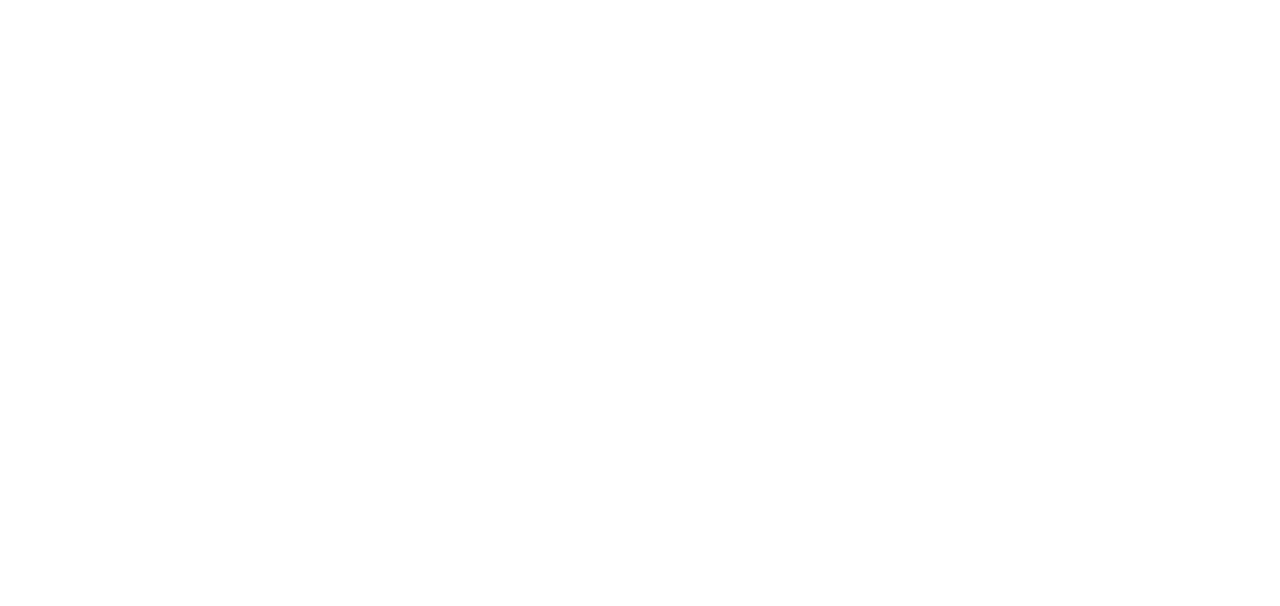
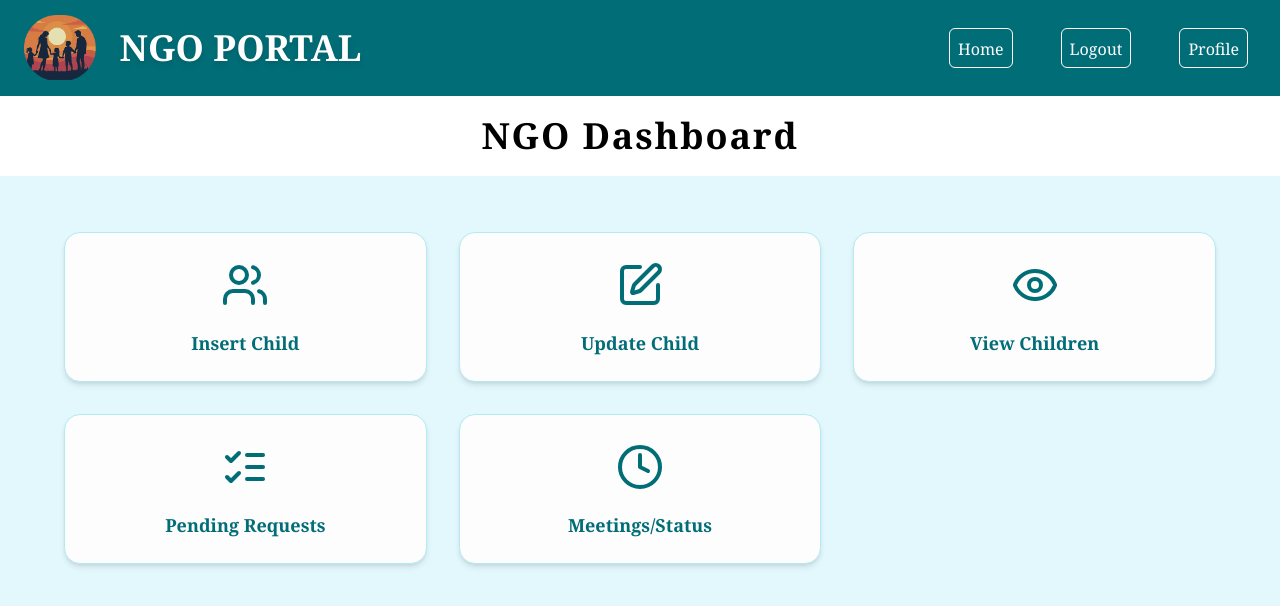
Before and after one commit to forever-found-org/forever-found, a React (Create React App) app: page /ngo-home in a window 1280 px wide. Before the commit this address had no page. Shown: the top 606 px of the page. Built offline with nearby package versions, Linux system fonts and the light colour scheme.

Commit message:
ngo home completed

```diff
--- a/package.json
+++ b/package.json
@@ -8,6 +8,7 @@
     "@testing-library/jest-dom": "^6.6.3",
     "@testing-library/react": "^16.3.0",
     "@testing-library/user-event": "^13.5.0",
+    "lucide-react": "^0.513.0",
     "react": "^19.1.0",
     "react-dom": "^19.1.0",
     "react-icons": "^5.5.0",
--- a/src/App.js
+++ b/src/App.js
@@ -10,6 +10,7 @@
 import About from './pages/About';
 import Help from './pages/Help';
 import FormReviewPage from './pages/FormReviewPage';
+import Ngo_Home from './pages/Ngo_Home';
 
 function App() {
 
@@ -22,11 +23,13 @@
 
       <Route path="/adopter-SignUp" element={<SignUpAdopter />} />
       <Route path ="/ngo-signup" element={<SignupNgo/>}/>
-      <Route path="/adopter-home" element={<Adopter_Home />} />
       <Route path="/review-signup-form" element={<FormReviewPage />} />
 
+      <Route path="/adopter-home" element={<Adopter_Home />} />
       <Route path="/adopter-home/:name" element={<NgoDetails/>}/>
       <Route path="/adopter-home/parenting-guide" element={<Parenting_guide/>}/>
+
+      <Route path="/ngo-home" element={<Ngo_Home />} />
 
       </Routes>
     </Router>
--- a/src/components/Adopter_Home_c/AH_Navbar.jsx
+++ b/src/components/Adopter_Home_c/AH_Navbar.jsx
@@ -11,7 +11,7 @@
     return (
         <div className="h-20  p-2 pr-20 flex justify-between sticky top-0 z-50" style={{backgroundColor:'#006D77'}}>
             <div className="h-auto w-[6%]">
-                <img className="" src={logo} alt="logo" />
+                <img  src={logo} alt="logo" />
             </div>
             <button className="h-10 mt-3 font-serif border border-white p-2 rounded-md text-white  hover:bg-white hover:text-black hover:font-bold capitalize" onClick={toHome} >home</button>
             <button className="h-10 mt-3 font-serif border border-white p-2 rounded-md text-white hover:border-2 capitalize hover:bg-white hover:text-black hover:font-bold" >request history</button>
--- a/src/components/Adopter_Home_c/NGOcard.jsx
+++ b/src/components/Adopter_Home_c/NGOcard.jsx
@@ -2,7 +2,7 @@
 function NGOcard({ image, name, location }) {
     return (
         <Link to={`/adopter-home/${encodeURIComponent(name)}`}>
-        <div className="m-4 rounded-lg bg-white/80 border border-gray-300 shadow-md flex flex-col items-center hover: cursor-pointer">
+        <div className="m-4 rounded-lg bg-white/80 border border-gray-300 shadow-md flex flex-col items-center hover:cursor-pointer transition hover:shadow-xl hover:scale-105">
                 <div className="p-3 mt-4 mx-4 border bg-white/90 border-gray-300 flex justify-center rounded-md">
                     <img className="w-40 h-40 object-cover rounded-md" src={image} alt={name} />
                 </div>
--- /dev/null
+++ b/src/components/Common_Components/Ngo_Layout.jsx
@@ -0,0 +1,20 @@
+import { useState } from "react";
+import Logout from "./Logout";
+import Ngo_Nav from "../Ngo_Home_c/Ngo_Nav";
+function Ngo_Layout({ children }){
+    const [showLogout,setLogout]=useState(false);
+    const handleLogout=()=>{
+      setLogout(true);
+    }
+    const handleNoLogout=()=>{
+      setLogout(false);
+    }
+    return (
+        <div>
+            <Ngo_Nav onLogoutClick={handleLogout}/>
+            <main >{children}</main>
+            {showLogout&& <Logout onNoLogout={handleNoLogout}/>}
+        </div>
+    );
+}
+export default Ngo_Layout ;
--- a/src/components/Home_Components/Login.jsx
+++ b/src/components/Home_Components/Login.jsx
@@ -61,7 +61,9 @@
         if(validateLogIn())
         {
             if(role==="Adopter")
-                navigate('/adopter-home');//another if for role as ngo for ngo home page
+                navigate('/adopter-home');
+            if(role==="NGO")
+                navigate('/ngo-home');
         }
 
     };
@@ -71,7 +73,7 @@
         if(validateRole())
         {
             if(role==="Adopter")
-                navigate('/adopter-SignUp');//another if for role as ngo signup page
+                navigate('/adopter-SignUp');
             if(role==="NGO")
                 navigate('/ngo-signup');
         }
@@ -104,8 +106,8 @@
                     {error.user && <p className="text-red-600 ml-2 mt-1 text-sm">{error.user}</p>}
                 </div>
                 <div className="mt-2">
-                    <label className="block text-base font-semibold text-[#4B2E2E] -mb-4 ml-4">Password</label>
-                    <PasswordInput name="pass" value={pass} onChange={(e)=>setPass(e.target.value)} className="text-md mt-1 rounded-lg p-2 border border-[#DAB49D]" placeholder="password" />
+                    <label className="block text-base font-semibold text-[#4B2E2E] -mb-2 ml-4">Password</label>
+                    <PasswordInput name="pass" value={pass} onChange={(e)=>setPass(e.target.value)} className="text-md mt-1 ml-2 rounded-lg p-2 border border-[#DAB49D]" placeholder="password" />
                     {error.pass && <p className="text-red-600 ml-5 -mt-3 text-sm">{error.pass}</p>}
                 </div>
             </div>
--- /dev/null
+++ b/src/components/Ngo_Home_c/Ngo_Display.jsx
@@ -0,0 +1,45 @@
+import { useNavigate } from "react-router-dom";
+import {UsersIcon,EditIcon,EyeIcon,ClockIcon,ListChecksIcon} from "lucide-react";
+
+const options = [
+  { label: "Insert Child", Icon: UsersIcon, path: "/ngo/insert-child" },
+  { label: "Update Child", Icon: EditIcon, path: "/ngo/update-child" },
+  { label: "View Children", Icon: EyeIcon, path: "/ngo/view-children" },
+  { label: "Pending Requests", Icon: ListChecksIcon, path: "/ngo/pending-requests" },
+  { label: "Meetings/Status", Icon: ClockIcon, path: "/ngo/meetings-status" },
+];
+
+function Ngo_Display() {
+  //const navigate = useNavigate();
+
+  return (
+    <div>
+      <div className="bg-white py-5 shadow-sm">
+        <h1 className="text-4xl font-serif font-bold text-center text-black tracking-wider">
+          NGO Dashboard
+        </h1>
+      </div>
+
+      <div className="px-4 py-10 bg-[#e3f8fd] min-h-[calc(100vh-11rem)]">
+        <div className="grid grid-cols-1 py-4 sm:grid-cols-2 md:grid-cols-3 gap-8 max-w-6xl mx-auto">
+          {options.map(({ label, Icon, path }) => (
+            <button
+              key={label}
+              // onClick={() => navigate(path)}
+              className="flex flex-col items-center justify-center bg-[#fdfdfd] rounded-2xl shadow-md hover:shadow-xl p-6 text-center transition hover:scale-105 border border-[#b2ebf2]"
+            >
+              <Icon className="w-12 h-14 mb-4 text-[#006D77]" />
+              <span className="text-lg font-serif font-semibold text-[#006D77]">
+                {label}
+              </span>
+            </button>
+          ))}
+        </div>
+      </div>
+    </div>
+  );
+}
+
+
+
+export default Ngo_Display;
--- /dev/null
+++ b/src/components/Ngo_Home_c/Ngo_Nav.jsx
@@ -0,0 +1,26 @@
+import { useNavigate } from "react-router-dom";
+import logo from "../../images/logo.png";
+function Ngo_Nav({onLogoutClick})
+{
+    const navigate=useNavigate();
+    const handleHome=()=>{
+        navigate("/ngo-home");
+    }
+    return(
+        <div className="h-24 p-2 pr-20 flex items-center relative bg-[#006D77]">
+            <div className="h-auto w-[6%] ml-4">
+                <img src={logo} alt="logo" />
+            </div>
+            <div className="ml-6">
+                <h1 className="text-white font-serif font-semibold text-4xl drop-shadow-md">NGO PORTAL</h1>
+            </div>
+            <div className="flex flex-wrap -mt-3 absolute right-8 space-x-12 ">
+                <button onClick={handleHome} className="h-10 mt-3 font-serif border border-white p-2 rounded-md text-white  hover:bg-white hover:text-black hover:font-bold capitalize" >home</button>
+                <button onClick={onLogoutClick} className="h-10 mt-3 font-serif border border-white p-2 rounded-md text-white hover:border-2 capitalize hover:bg-white hover:text-black hover:font-bold">logout</button>
+                <button className="h-10 mt-3 font-serif border border-white p-2 rounded-md text-white  hover:border-2 capitalize hover:bg-white hover:text-black hover:font-bold">Profile</button>
+            </div>
+
+        </div>
+    );
+}
+export default Ngo_Nav
--- /dev/null
+++ b/src/pages/Ngo_Home.jsx
@@ -0,0 +1,11 @@
+import Ngo_Display from "../components/Ngo_Home_c/Ngo_Display";
+import Ngo_Layout from "../components/Common_Components/Ngo_Layout";
+function Ngo_Home()
+{
+    return(
+        <Ngo_Layout>
+            <Ngo_Display />
+        </Ngo_Layout>
+    );
+}
+export default Ngo_Home
--- a/src/pages/SignUpAdopter.jsx
+++ b/src/pages/SignUpAdopter.jsx
@@ -51,7 +51,7 @@
     }
 
     return (
-        <div className="flex items-center justify-center min-h-screen bg-[#fff0e5]">
+        <div className="flex items-center font-serif justify-center min-h-screen bg-[#fff0e5]">
             <div className="flex flex-col w-full max-w-lg p-6 m-10 bg-[#fffdfc] border border-gray-300 rounded-md shadow-lg">
                 <h2 className="text-3xl font-bold font-serif text-[#3c3c3c] text-center mb-4 bg-white shadow-sm p-2 uppercase tracking-wider">
                     Adopter Signup Form
@@ -126,7 +126,7 @@
                             <textarea name="address" value={adopterData.address} onChange={handleChange} className="border border-gray-400 rounded-md p-2 mx-4 focus:ring-2 focus:ring-[#5a8f7b]" placeholder="Address" />
                             {errors.address && <p className="text-red-600 ml-4 mt-0 text-sm">{errors.address}</p>}
                         </div>
-                        <div className="ml-4">
+                        <div>
                             <label className="block ml-6 text-sm font-medium text-[#3c3c3c]"> Alternate Contact Number</label>
                             <input name="altcontact" value={adopterData.altcontact} onChange={handleChange} className="border border-gray-400 rounded-md p-2 mx-4 focus:ring-2 focus:ring-[#5a8f7b]" placeholder="Contact Number" />
                             {errors.contact && <p className="text-red-600 ml-4 mt-0 text-sm">{errors.altcontact}</p>}
@@ -172,9 +172,9 @@
 
                 <div className="border border-gray-300 rounded-md bg-[#dbeaf3] my-2 shadow-sm">
                     <h3 className="text-lg underline font-semibold font-serif ml-4 mt-2">Account and Security</h3>
-                    <div className="my-4">
-                        <label className="block ml-6 -mb-4 text-sm font-medium text-[#3c3c3c]">Password</label>
-                        <PasswordInput name="pass" value={adopterData.pass} onChange={handleChange} placeholder="Set Password" className="w-full border border-black rounded-md p-2 pr-10" />
+                    <div className="my-2">
+                        <label className="block ml-4 mt-1 text-sm font-medium text-[#3c3c3c]">Password</label>
+                        <PasswordInput name="pass" value={adopterData.pass} onChange={handleChange} placeholder="Set Password" className="w-full border border-black rounded-md ml-2 p-2 pr-10" />
                         {errors.pass && <p className="text-red-600 ml-4 -mt-3 mb-2 text-sm">{errors.pass}</p>}
                         <p className="text-[#5c5c5c] font-medium ml-4 mt-0 text-xs">*Password must have at least 8 characters.</p>
                         <p className="text-[#5c5c5c] font-medium ml-4 mt-0 text-xs">*Must include a capital letter, a special character, and a number.</p>
```
Also changed, not shown: 1 other file (tests, documents, lock files or other folders).
